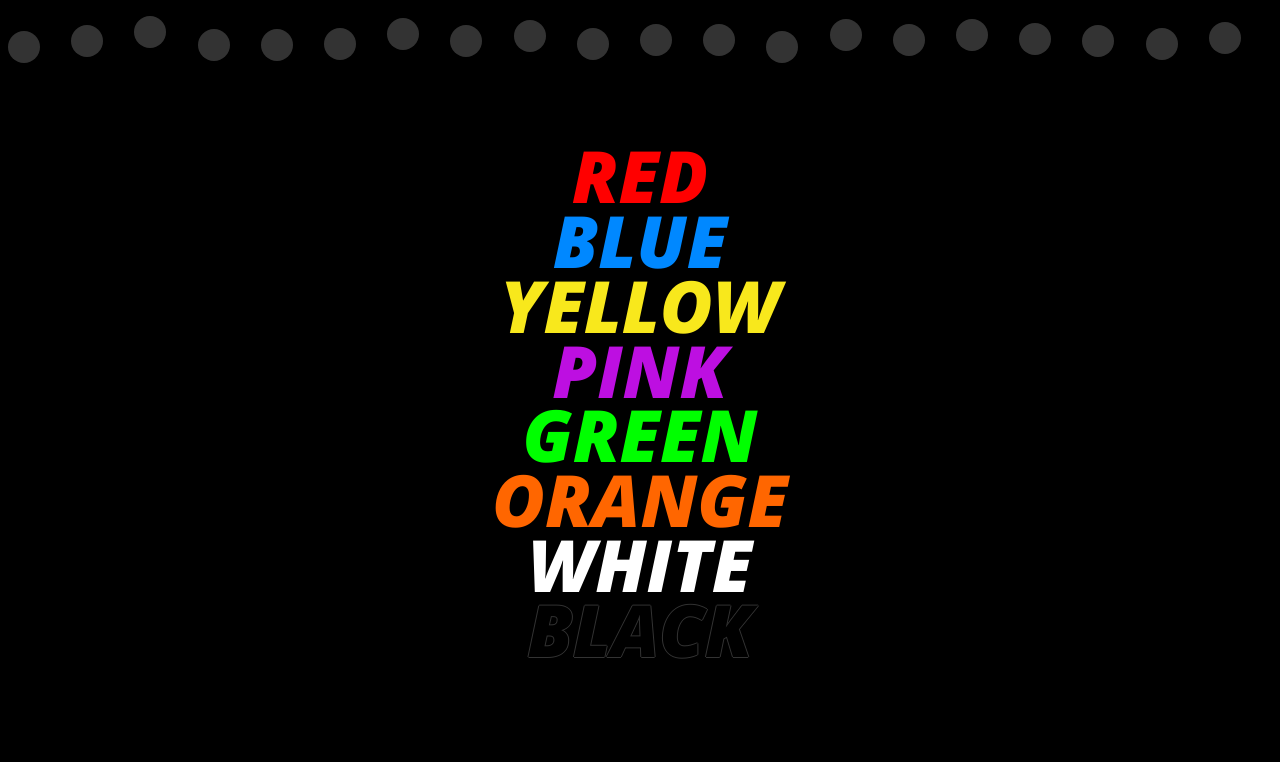
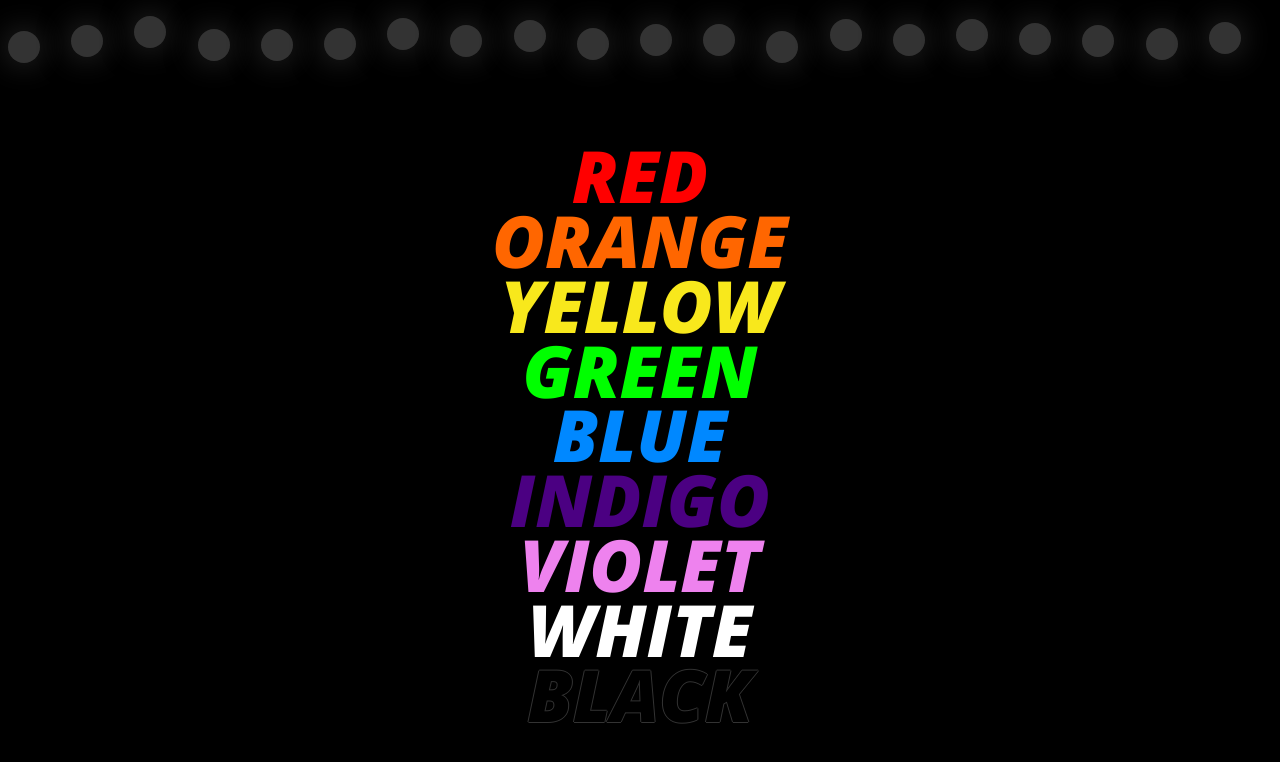
Before and after one commit to benfoxall/lights, a website: page docs/index.html in a window 1280 px wide. Drawn offline with nearby package versions, Linux system fonts and the light colour scheme.

Commit message:
Fix colours to be OCD compliant 🌈

```diff
--- a/docs/index.html
+++ b/docs/index.html
@@ -15,11 +15,12 @@
 
     <section id="colours">
       <a href="#red">red</a>
+      <a href="#orange">orange</a>
+      <a href="#yellow">yellow</a>
+      <a href="#green">green</a>
       <a href="#blue">blue</a>
-      <a href="#yellow">yellow</a>
-      <a href="#pink">pink</a>
-      <a href="#green">green</a>
-      <a href="#orange">orange</a>
+      <a href="#indigo">indigo</a>
+      <a href="#violet">violet</a>
       <a href="#white">white</a>
       <a href="#black">black</a>
     </section>
--- a/docs/styles.css
+++ b/docs/styles.css
@@ -34,11 +34,12 @@ a:hover {
 }
 
 [href="#red"]    {color: #f00 }
+[href="#orange"] {color: #F60 }
+[href="#yellow"] {color: #F8E81C }
+[href="#green"]  {color: #0f0 }
 [href="#blue"]   {color: #08f }
-[href="#yellow"] {color: #F8E81C }
-[href="#pink"]   {color: #BD0FE1 }
-[href="#green"]  {color: #0f0 }
-[href="#orange"] {color: #F60 }
+[href="#indigo"] {color: #4B0082 }
+[href="#violet"] {color: #EE82EE }
 [href="#white"]  {color: #FFF }
 [href="#black"]  {color: #000 }
 
@@ -62,6 +63,7 @@ a:hover {
   transition-delay: inherit;
 
   background: var(--led-color);
+  box-shadow: 0 0 4vmin var(--led-color);
 
   content: '';
   display: block;
```
